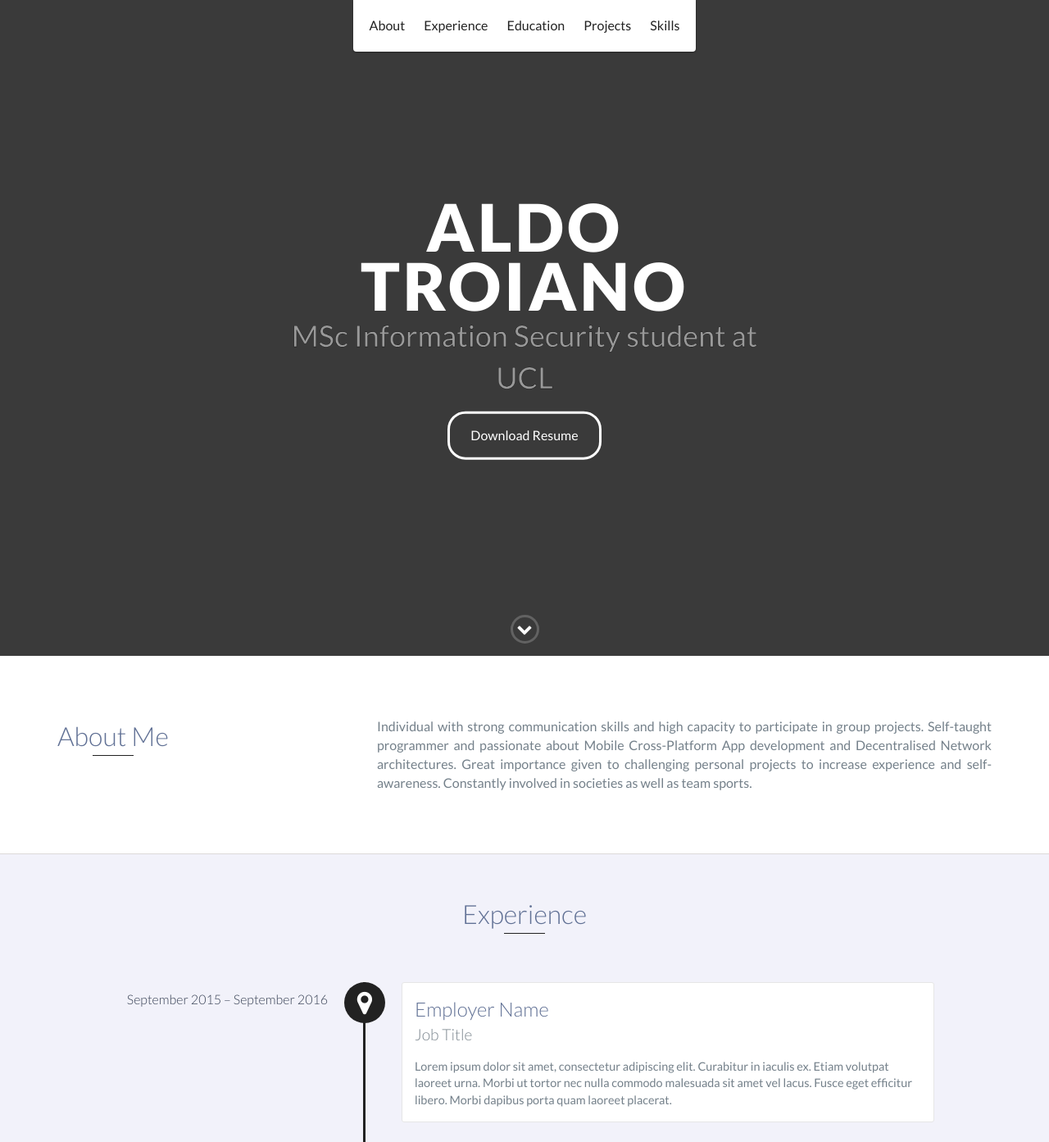
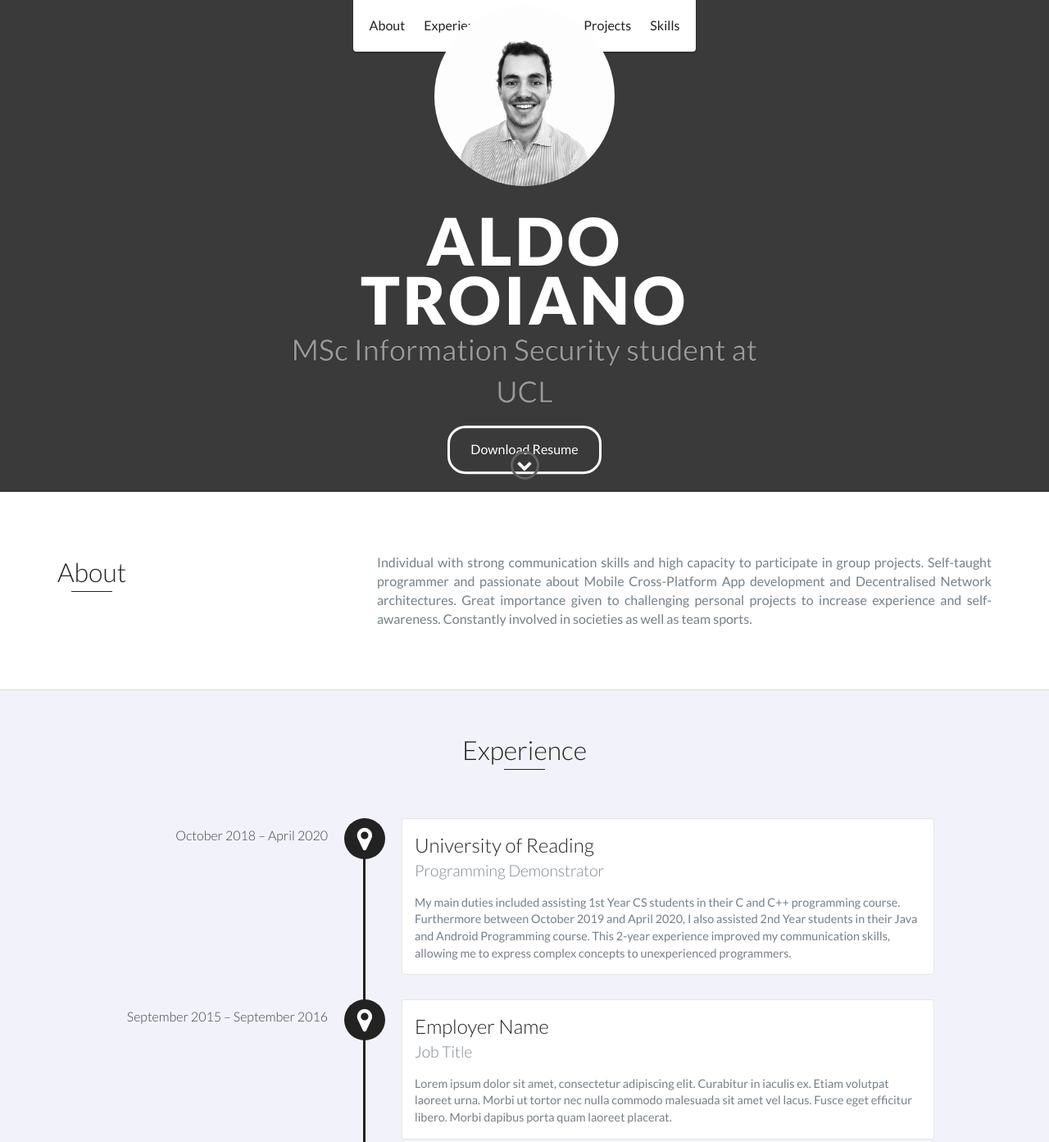
Before and after one commit to aldotroiano/aldotroiano.github.io, a website: page index.html in a window 1280 px wide. Shown: the top 1393 px of the page at 82% size. Drawn offline with nearby package versions, Linux system fonts and the light colour scheme.

Commit message:
added profile picture and Experience

```diff
--- a/index.html
+++ b/index.html
@@ -45,6 +45,7 @@
 
     <div id="lead">
         <div id="lead-content">
+            <img id="profilepic" src="images/profile_pic.jpg" >
             <h1>Aldo Troiano</h1>
             <h2 id="descrip1">MSc Information Security student at UCL</h2>
             <a href="#" class="btn-rounded-white">Download Resume</a>
@@ -66,7 +67,7 @@
         <div class="container">
             <div class="row">
                 <div class="col-md-4">
-                    <h2 class="heading">About Me</h2>
+                    <h2 class="heading">About</h2>
                 </div>
                 <div class="col-md-8" id="just_p">
                     <p>
@@ -81,11 +82,11 @@
     <div id="experience" class="background-alt">
         <h2 class="heading">Experience</h2>
         <div id="experience-timeline">
-            <div data-date="September 2015 – September 2016">
-                <h3>Employer Name</h3>
-                <h4>Job Title</h4>
+            <div data-date="October 2018 – April 2020">
+                <h3>University of Reading</h3>
+                <h4>Programming Demonstrator</h4>
                 <p>
-                    Lorem ipsum dolor sit amet, consectetur adipiscing elit. Curabitur in iaculis ex. Etiam volutpat laoreet urna. Morbi ut tortor nec nulla commodo malesuada sit amet vel lacus. Fusce eget efficitur libero. Morbi dapibus porta quam laoreet placerat.
+                    My main duties included assisting 1st Year CS students in their C and C++ programming course.  Furthermore between October 2019 and April 2020, I also assisted 2nd Year students in their Java and Android Programming course.  This 2-year experience improved my communication skills, allowing me to express complex concepts to unexperienced programmers.
                 </p>
             </div>
 
@@ -232,7 +233,7 @@
             <div class="row">
                 <div class="col-sm-5 copyright">
                     <p>
-                        Copyright &copy; 2020 YOUR NAME
+                        Copyright &copy; 2020  Aldo Troiano
                     </p>
                 </div>
                 <div class="col-sm-2 top">
@@ -243,10 +244,7 @@
                 <div class="col-sm-5 social">
                     <ul>
                         <li>
-                            <a href="https://github.com/" target="_blank"><i class="fa fa-github" aria-hidden="true"></i></a>
-                        </li>
-                        <li>
-                            <a href="https://stackoverflow.com/" target="_blank"><i class="fa fa-stack-overflow" aria-hidden="true"></i></a>
+                            <a href="https://github.com/aldotroiano" target="_blank"><i class="fa fa-github" aria-hidden="true"></i></a>
                         </li>
                         <li>
                             <a href="https://linkedin.com/" target="_blank"><i class="fa fa-linkedin" aria-hidden="true"></i></a>
--- a/scss/styles.scss
+++ b/scss/styles.scss
@@ -45,7 +45,7 @@ $background-alt: #f2f2fa;
 $border: #dcd9d9;
 
 // Define text colors
-$heading: #617195;
+$heading: #222;
 $text: #74808a;
 
 /*
@@ -352,7 +352,7 @@ footer {
     position: relative;
     height: 100vh;
     min-height: 500px;
-    max-height: 1080px;
+    max-height: 600px;
     background-color: #fff;
     background-size: cover;
     padding: 15px;
@@ -361,6 +361,14 @@ footer {
 #descrip1 {
   color: #999 !important;
   -webkit-text-stroke: 0.3px black;
+}
+
+#profilepic{
+  width:220px;
+  height:220px;
+  margin-bottom: 30px;
+  margin-top: -15px;
+  border-radius: 50%;
 }
 #lead-content {
     position: absolute;
```
Also changed, not shown: css/styles.css, images/profile_pic.jpg (added).
